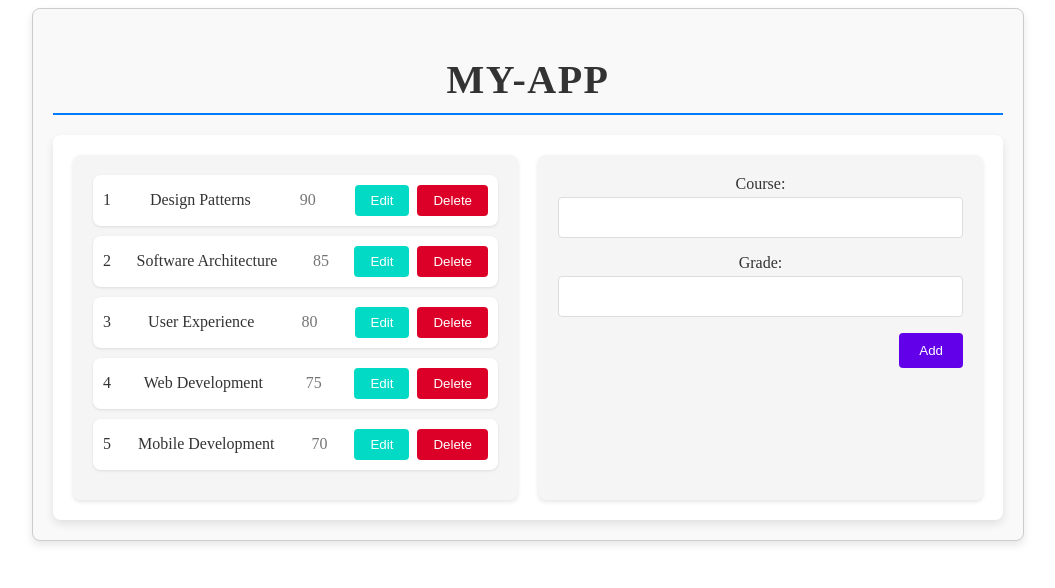
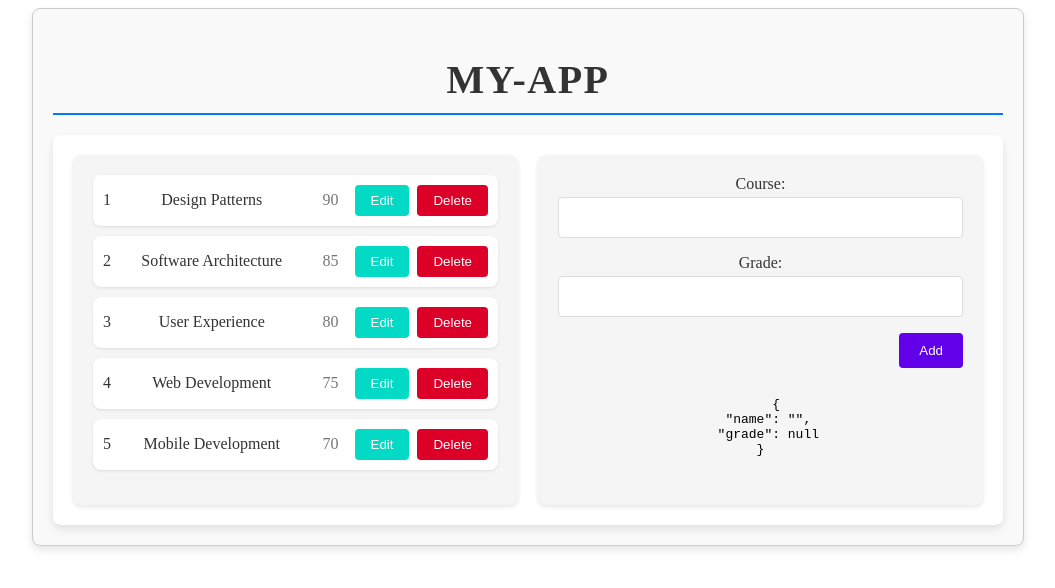
Before and after one commit to S4vi0r17/Angular, an Angular app in the folder 01-my-app/: page / in a window 1280 px wide. Shown: the top 588 px of the page, without its empty margins (112-1167 px from the left). Built offline with nearby package versions, Linux system fonts and the light colour scheme.

Commit message:
refactor: Update form component to use two-way data binding and emit new course on submit

```diff
--- a/01-my-app/src/app/courses/components/form/form.component.html
+++ b/01-my-app/src/app/courses/components/form/form.component.html
@@ -1,11 +1,26 @@
-<form>
+<form (ngSubmit)="onSubmit()">
   <div class="form-group">
     <label for="course-name">Course:</label>
-    <input id="course-name" name="name" required />
+    <input
+      type="text"
+      [(ngModel)]="course.name"
+      id="course-name"
+      name="name"
+      required
+    />
   </div>
   <div class="form-group">
     <label for="course-grade">Grade:</label>
-    <input id="course-grade" name="grade" required />
+    <input
+      type="number"
+      [(ngModel)]="course.grade"
+      id="course-grade"
+      name="grade"
+      required
+    />
   </div>
   <button type="submit" class="add-button">Add</button>
+  <pre>
+    {{ course | json }}
+  </pre>
 </form>
--- a/01-my-app/src/app/courses/components/form/form.component.ts
+++ b/01-my-app/src/app/courses/components/form/form.component.ts
@@ -1,4 +1,5 @@
-import { Component } from '@angular/core';
+import { Component, EventEmitter, Output } from '@angular/core';
+import { Course } from '../../interfaces/course.interface';
 
 @Component({
   selector: 'courses-form',
@@ -6,5 +7,16 @@ import { Component } from '@angular/core';
   styleUrl: './form.component.css'
 })
 export class FormComponent {
+  @Output() public onNewCourse: EventEmitter<Course> = new EventEmitter<Course>();
 
+  public course: Course = {
+    name: '',
+    grade: null
+  };
+
+  public onSubmit(): void {
+    // console.log('Form submitted', this.course);
+    this.onNewCourse.emit(this.course);
+    this.course = { name: '', grade: null };
+  }
 }
--- a/01-my-app/src/app/courses/components/list/list.component.css
+++ b/01-my-app/src/app/courses/components/list/list.component.css
@@ -7,6 +7,7 @@
 .course-list li {
   display: flex;
   justify-content: space-between;
+  gap: 16px;
   align-items: center;
   margin-bottom: 10px;
   padding: 10px;
@@ -67,3 +68,9 @@ button:hover {
 .delete-button:hover {
   background-color: #a90000;
 }
+
+.flex {
+  display: flex;
+  width: 100%;
+  justify-content: space-between;
+}
--- a/01-my-app/src/app/courses/components/list/list.component.html
+++ b/01-my-app/src/app/courses/components/list/list.component.html
@@ -10,16 +10,18 @@
       let isOdd = odd
     "
   >
+    <div class="flex justify-between">
       <span class="course-name">{{ idx + 1 }}</span>
       <span class="course-name">{{ course.name }}</span>
       <span
         class="course-grade"
         [ngClass]="{
-        'course-grade-fail': course.grade < 50,
-        'course-grade-pass': course.grade >= 50
+          'course-grade-fail': course.grade! < 50,
+          'course-grade-pass': course.grade! >= 50
         }"
         >{{ course.grade }}</span
       >
+    </div>
     <div class="buttons">
       <button class="edit-button">Edit</button>
       <button class="delete-button">Delete</button>
--- a/01-my-app/src/app/courses/courses.module.ts
+++ b/01-my-app/src/app/courses/courses.module.ts
@@ -1,5 +1,6 @@
 import { NgModule } from '@angular/core';
 import { CommonModule } from '@angular/common';
+import { FormsModule } from '@angular/forms';
 import { MainPageComponent } from './pages/main-page.component';
 import { ListComponent } from './components/list/list.component';
 import { FormComponent } from './components/form/form.component';
@@ -13,7 +14,8 @@ import { FormComponent } from './components/form/form.component';
     FormComponent
   ],
   imports: [
-    CommonModule
+    CommonModule,
+    FormsModule // to use ngModel
   ],
   exports: [
     MainPageComponent
--- a/01-my-app/src/app/courses/interfaces/course.interface.ts
+++ b/01-my-app/src/app/courses/interfaces/course.interface.ts
@@ -1,4 +1,4 @@
 export interface Course {
     name: string;
-    grade: number;
+    grade: number | null;
 }
--- a/01-my-app/src/app/courses/pages/main-page.component.html
+++ b/01-my-app/src/app/courses/pages/main-page.component.html
@@ -3,6 +3,6 @@
     <courses-list [coursesList]="courses"></courses-list>
   </div>
   <div class="right-panel">
-    <courses-form></courses-form>
+    <courses-form (onNewCourse)="onNewCourse($event)"></courses-form>
   </div>
 </div>
--- a/01-my-app/src/app/courses/pages/main-page.component.ts
+++ b/01-my-app/src/app/courses/pages/main-page.component.ts
@@ -15,4 +15,9 @@ export class MainPageComponent {
         { name: 'Web Development', grade: 75 },
         { name: 'Mobile Development', grade: 70 }
     ];
+
+    onNewCourse(course: Course): void {
+        console.log('New course', course);
+        this.courses.push(course);
+    }
 }
```
Lines whose indentation alone changed are shown as unchanged.
